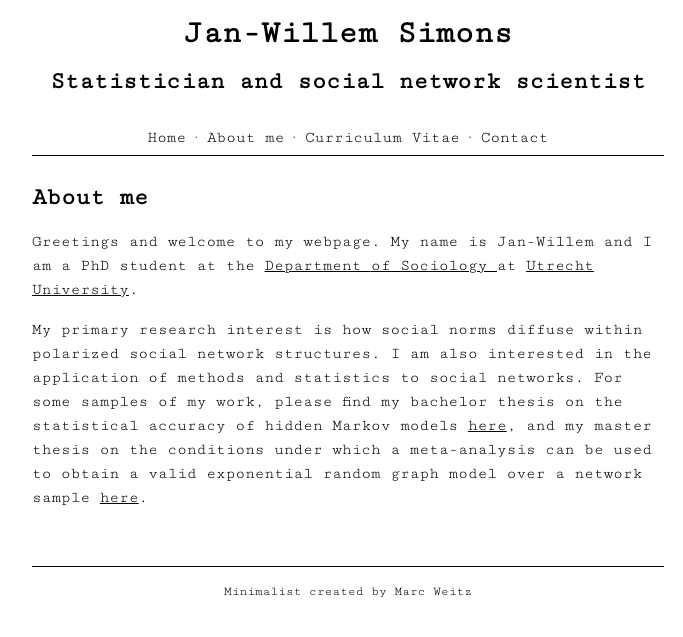
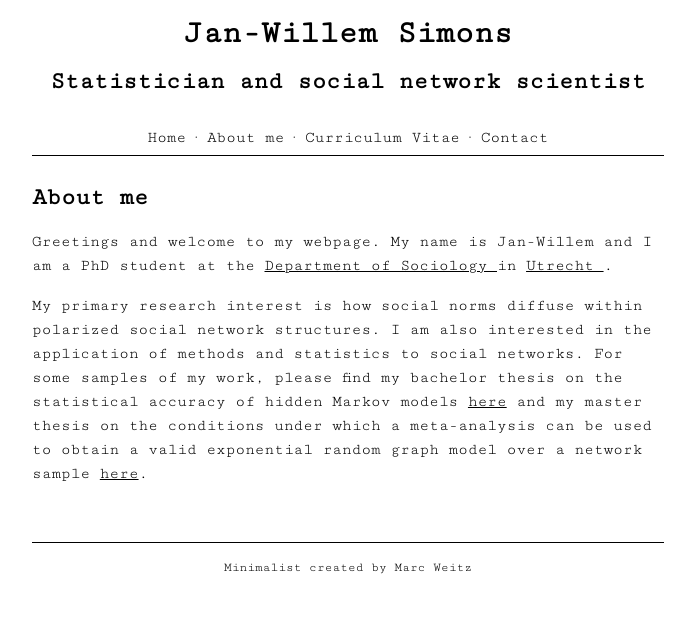
Before and after one commit to jwgsim/jwgsim.github.io, a Jekyll site: the page built from aboutme.md, in a window 1280 px wide. Shown: the top 637 px of the page, without its empty margins (292-975 px from the left). Built offline with Jekyll 4.4.1, drawn with Linux system fonts in a browser that asks for light colours.

Commit message:
Update aboutme.md

```diff
--- a/aboutme.md
+++ b/aboutme.md
@@ -2,6 +2,6 @@
 layout: default
 title: About me
 ---
-Greetings and welcome to my webpage. My name is Jan-Willem and I am a PhD student at the <a href="https://www.uu.nl/en/organisation/sociology"> Department of Sociology </a> at <a href="https://www.uu.nl/en"> Utrecht University</a>.
+Greetings and welcome to my webpage. My name is Jan-Willem and I am a PhD student at the <a href="https://www.uu.nl/staff/JGSimons"> Department of Sociology </a> in <a href="https://www.uu.nl/en"> Utrecht </a>.
 
-My primary research interest is how social norms diffuse within polarized social network structures. I am also interested in the application of methods and statistics to social networks. For some samples of my work, please find my bachelor thesis on the statistical accuracy of hidden Markov models <a href="https://github.com/jwgsim/Bachelor-Thesis-Research-Archive"> here</a>, and my master thesis on the conditions under which a meta-analysis can be used to obtain a valid exponential random graph model over a network sample <a href="https://github.com/jwgsim/Master-Thesis-Research-Archive"> here</a>.
+My primary research interest is how social norms diffuse within polarized social network structures. I am also interested in the application of methods and statistics to social networks. For some samples of my work, please find my bachelor thesis on the statistical accuracy of hidden Markov models <a href="https://github.com/jwgsim/Bachelor-Thesis-Research-Archive"> here</a> and my master thesis on the conditions under which a meta-analysis can be used to obtain a valid exponential random graph model over a network sample <a href="https://github.com/jwgsim/Master-Thesis-Research-Archive"> here</a>.
```
